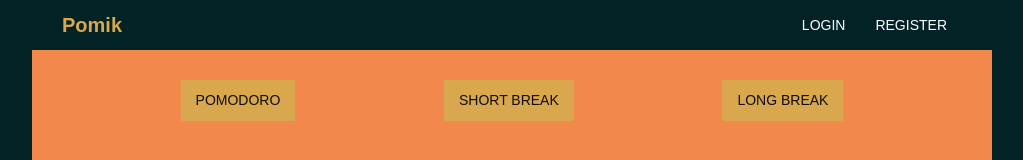
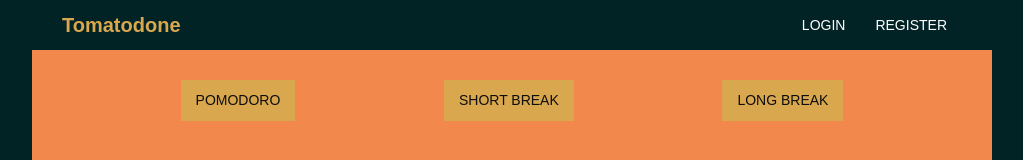
Before and after one commit to Kamilnaja/Pomodoro-Timer, a React (Create React App) app in the folder web/: page / in a window 1280 px wide. Shown: the top 160 px of the page, without its empty margins (128-1151 px from the left). Built offline with nearby package versions, Linux system fonts and the light colour scheme.

Commit message:
change app name

```diff
--- a/web/src/header/component/HeaderComponent.tsx
+++ b/web/src/header/component/HeaderComponent.tsx
@@ -9,7 +9,7 @@ export interface HeaderProps {
 
 export const HeaderComponent = (props: HeaderProps) => (
   <header className="header">
-    <h1 className="header__title">Pomik</h1>
+    <h1 className="header__title">Tomatodone</h1>
     <ul className="header__buttons-wrapper">
       {!props.isLoggedIn ? (
         <>
```
